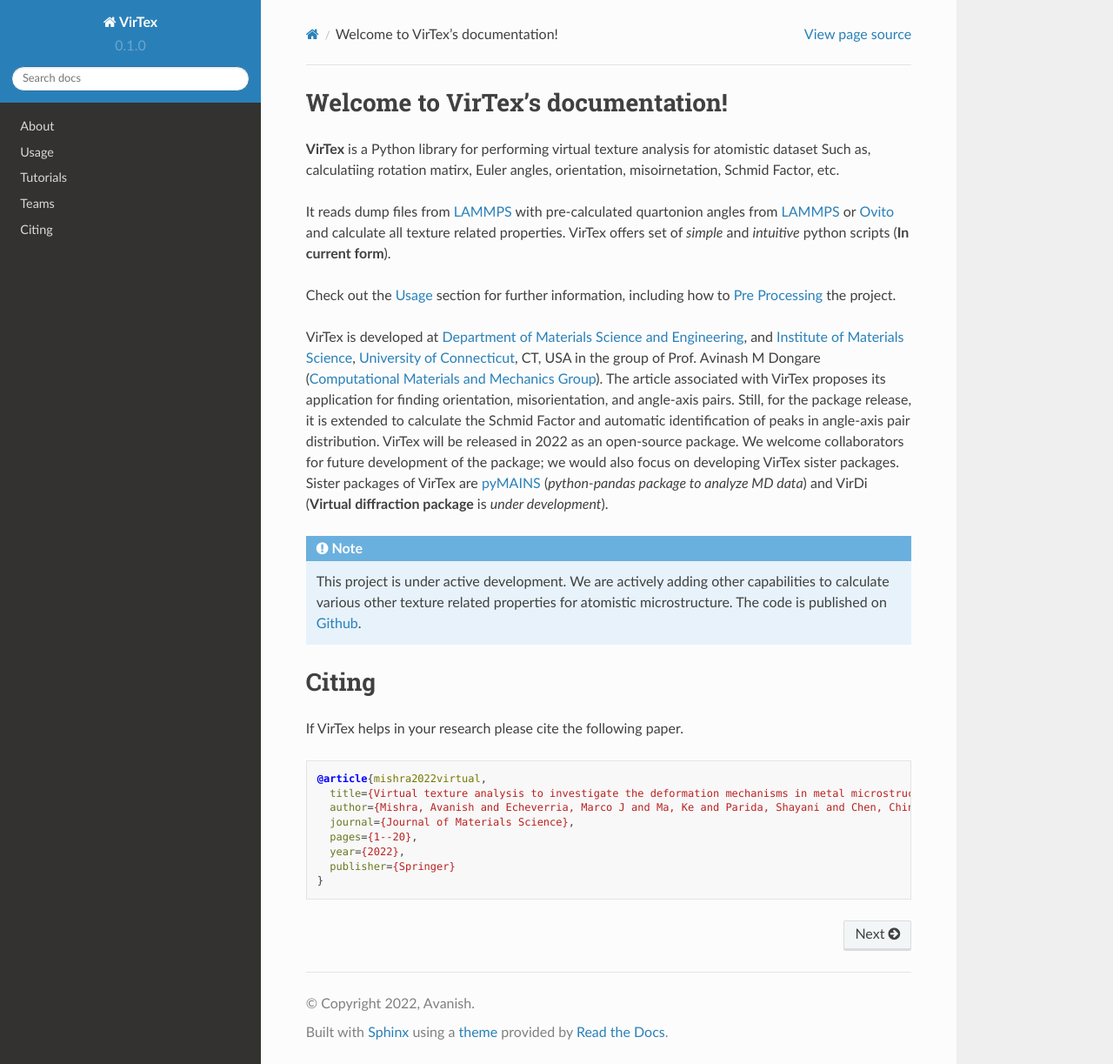
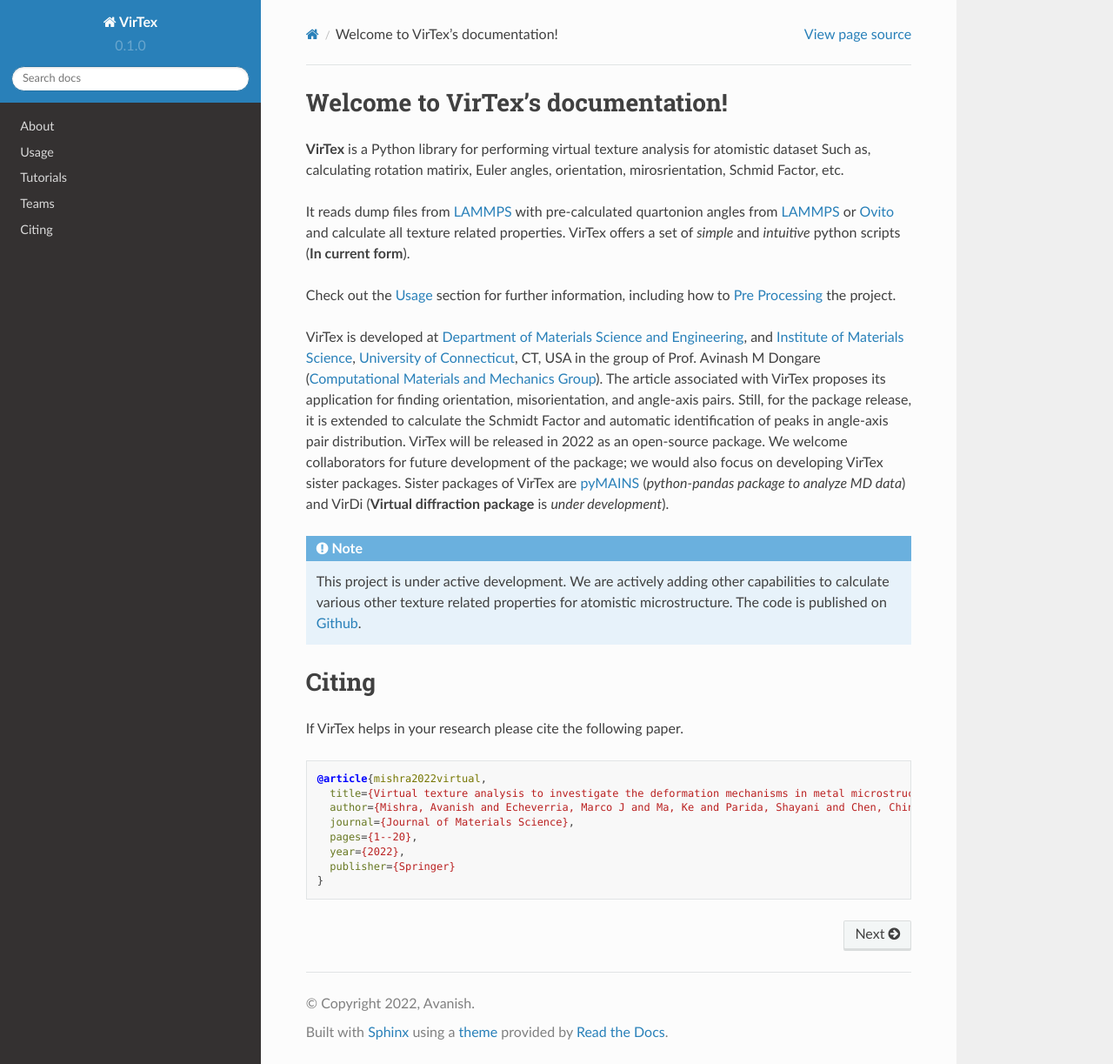
Before and after one commit to mavanish/VirTex, a Sphinx documentation site: the page built from docs/source/index.rst, in a window 1280 px wide and 1223 px high. Shown: the whole window at 87% size. Built offline with Sphinx 7.4.7 and the Read the Docs theme 2.0.0, drawn with Linux system fonts in a browser that asks for light colours; pages that are not in the unit, such as notebooks, are missing from menus.

Commit message:
Update index.rst
Minor grammatical errors, changed them :)

```diff
--- a/docs/source/index.rst
+++ b/docs/source/index.rst
@@ -2,14 +2,14 @@
 ===================================
 
 **VirTex** is a Python library for performing virtual texture analysis for atomistic dataset
-Such as, calculatiing rotation matirx, Euler angles, orientation, misoirnetation, Schmid Factor, etc.
+Such as, calculating rotation matirix, Euler angles, orientation, mirosrientation, Schmid Factor, etc.
 
-It reads dump files from `LAMMPS <https://www.lammps.org/#gsc.tab=0>`_ with pre-calculated quartonion angles from `LAMMPS <https://www.lammps.org/#gsc.tab=0>`_ or `Ovito <https://www.ovito.org/>`_ and calculate all texture related properties. VirTex offers set of *simple* and *intuitive* python scripts (**In current form**).
+It reads dump files from `LAMMPS <https://www.lammps.org/#gsc.tab=0>`_ with pre-calculated quartonion angles from `LAMMPS <https://www.lammps.org/#gsc.tab=0>`_ or `Ovito <https://www.ovito.org/>`_ and calculate all texture related properties. VirTex offers a set of *simple* and *intuitive* python scripts (**In current form**).
 
 Check out the :doc:`usage` section for further information, including
 how to :ref:`installation` the project.
 
-VirTex is developed at `Department of Materials Science and Engineering <https://mse.engr.uconn.edu/>`_, and `Institute of Materials Science <https://www.ims.uconn.edu/>`_, `University of Connecticut <https://uconn.edu/>`_, CT, USA in the group of Prof. Avinash M Dongare (`Computational Materials and Mechanics Group <https://dongare.group.uconn.edu/>`_). The article associated with VirTex proposes its application for finding orientation, misorientation, and angle-axis pairs. Still, for the package release, it is extended to calculate the Schmid Factor and automatic identification of peaks in angle-axis pair distribution. VirTex will be released in 2022 as an open-source package. We welcome collaborators for future development of the package; we would also focus on developing VirTex sister packages. Sister packages of VirTex are `pyMAINS <https://github.com/mrcavam/pyMAINS>`_ (*python-pandas package to analyze MD data*) and VirDi (**Virtual diffraction package** is *under development*).
+VirTex is developed at `Department of Materials Science and Engineering <https://mse.engr.uconn.edu/>`_, and `Institute of Materials Science <https://www.ims.uconn.edu/>`_, `University of Connecticut <https://uconn.edu/>`_, CT, USA in the group of Prof. Avinash M Dongare (`Computational Materials and Mechanics Group <https://dongare.group.uconn.edu/>`_). The article associated with VirTex proposes its application for finding orientation, misorientation, and angle-axis pairs. Still, for the package release, it is extended to calculate the Schmidt Factor and automatic identification of peaks in angle-axis pair distribution. VirTex will be released in 2022 as an open-source package. We welcome collaborators for future development of the package; we would also focus on developing VirTex sister packages. Sister packages of VirTex are `pyMAINS <https://github.com/mrcavam/pyMAINS>`_ (*python-pandas package to analyze MD data*) and VirDi (**Virtual diffraction package** is *under development*).
 
 .. note::
 
```
